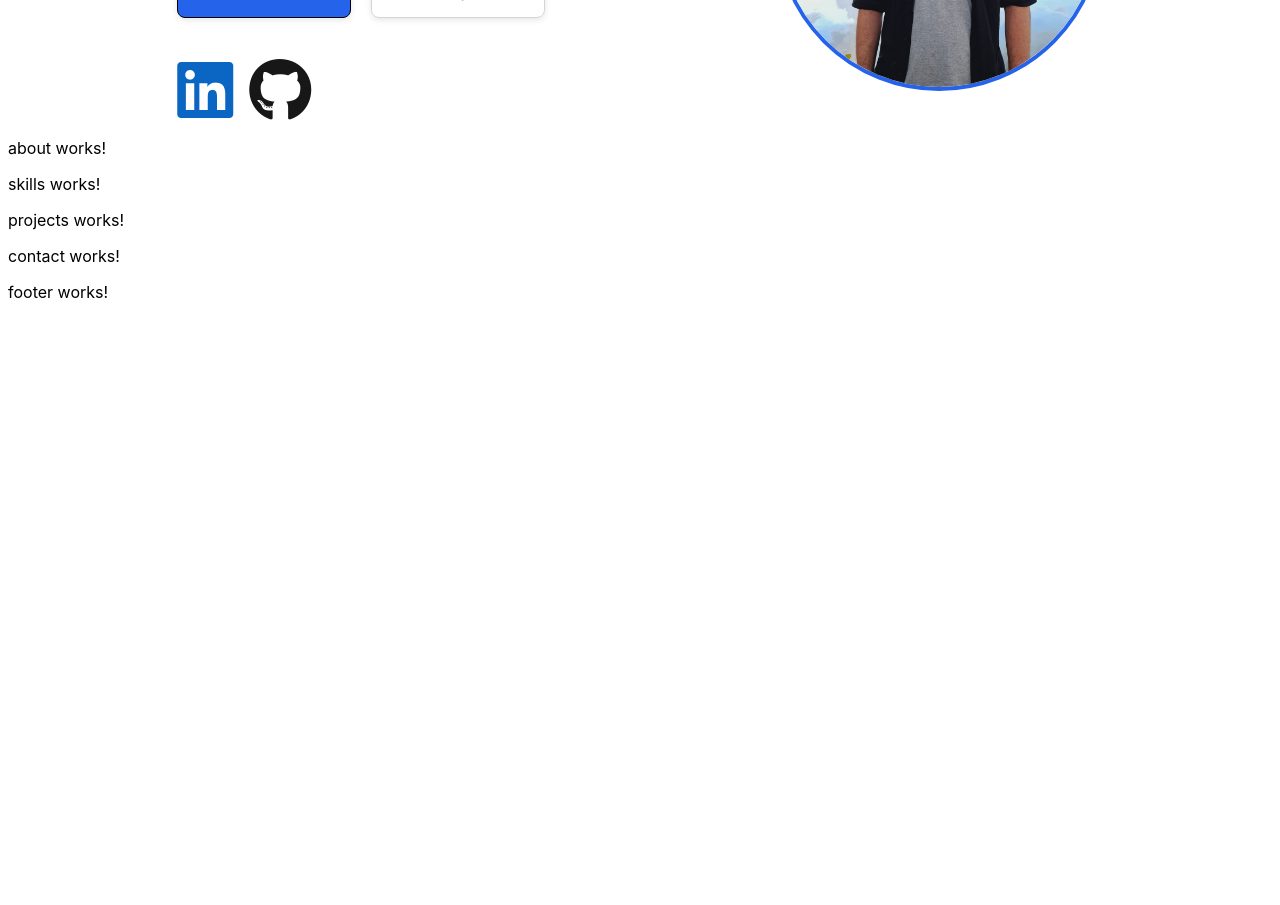
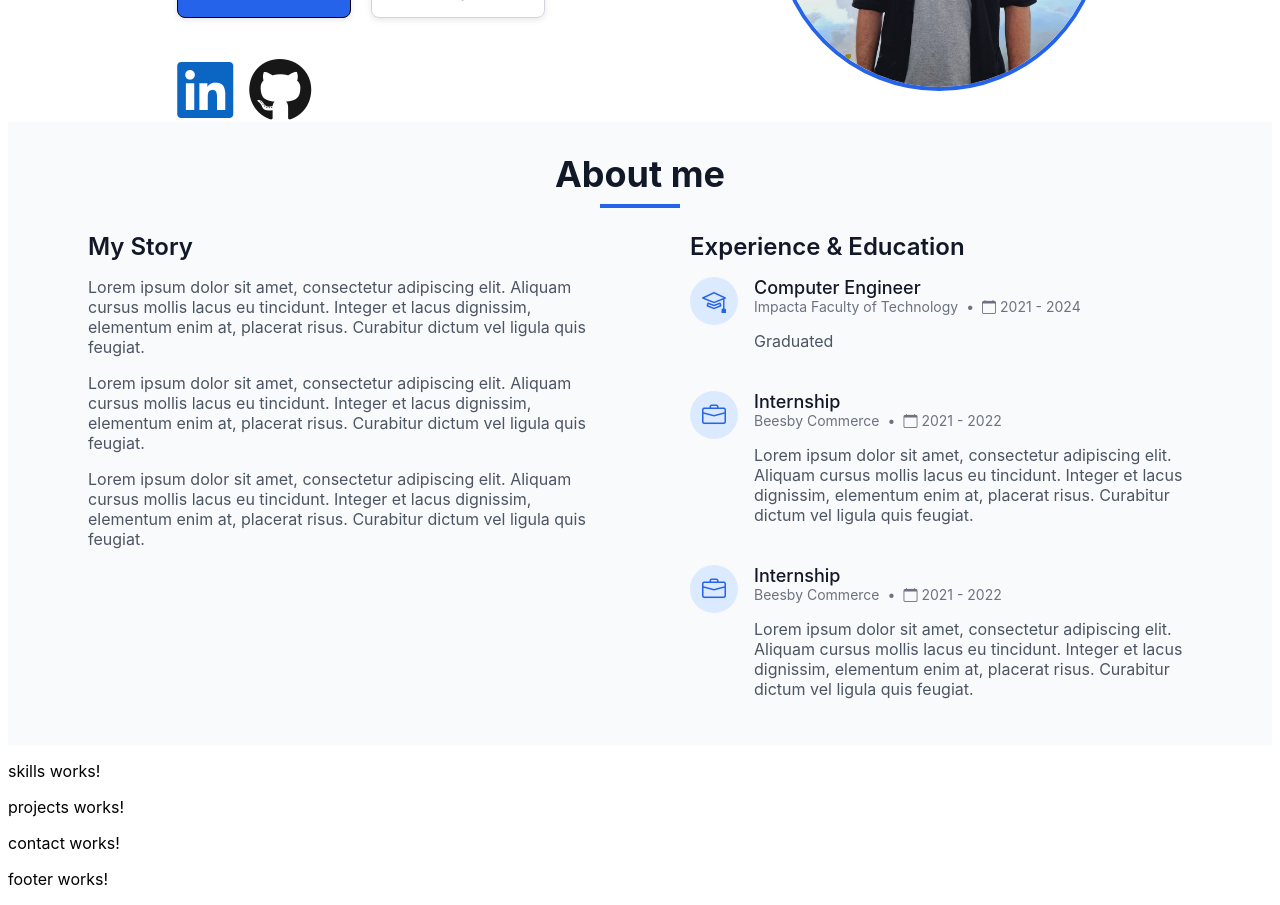
Before and after one commit to WalidcoDaoud/Portfolio, an Angular app: page / in a window 1280 px wide. Shown: the part 380-1285 px from the top of the page. Before the commit the page ends 920 px from the top, so only its background shows below. Built offline with nearby package versions, Linux system fonts and the light colour scheme.

Commit message:
feature: about section implemented

```diff
--- a/package.json
+++ b/package.json
@@ -20,6 +20,7 @@
     "@angular/platform-browser-dynamic": "^19.2.0",
     "@angular/router": "^19.2.0",
     "@fortawesome/fontawesome-free": "^6.7.2",
+    "bootstrap-icons": "^1.13.1",
     "rxjs": "~7.8.0",
     "tslib": "^2.3.0",
     "zone.js": "~0.15.0"
--- a/src/app/components/sections/about/about.component.html
+++ b/src/app/components/sections/about/about.component.html
@@ -1 +1,84 @@
-<p>about works!</p>
+<section class="about-container">
+  <div class="container">
+    <div class="title-container">
+      <h2 class="title">About me</h2>
+      <div class="blue-line"></div>
+    </div>
+    <div class="profile-section">
+      <div class="story-container">
+        <h3 class="story-title">My Story</h3>
+        <p class="story-text">
+          Lorem ipsum dolor sit amet, consectetur adipiscing elit. Aliquam cursus mollis lacus eu tincidunt. Integer et lacus dignissim, elementum enim at, placerat risus. Curabitur dictum vel ligula quis feugiat.
+        </p>
+        <p class="story-text">
+          Lorem ipsum dolor sit amet, consectetur adipiscing elit. Aliquam cursus mollis lacus eu tincidunt. Integer et lacus dignissim, elementum enim at, placerat risus. Curabitur dictum vel ligula quis feugiat.
+        </p>
+        <p class="story-text">
+          Lorem ipsum dolor sit amet, consectetur adipiscing elit. Aliquam cursus mollis lacus eu tincidunt. Integer et lacus dignissim, elementum enim at, placerat risus. Curabitur dictum vel ligula quis feugiat.
+        </p>
+      </div>
+      <div class="experience-container">
+        <h3 class="section-title">Experience & Education</h3>
+        <div class="experience-list">
+          <div class="experience-item">
+            <div class="experience-icon-wrapper">
+              <div class="experience-icon">
+                <i class="bi bi-mortarboard icon-blue"></i>
+              </div>
+            </div>
+            <div class="experience-section">
+              <h4 class="experience-title">Computer Engineer</h4>
+              <div class="experience-meta">
+                <span>Impacta Faculty of Technology</span>
+                <span class="dot">•</span>
+                <i class="bi bi-calendar calendar-icon"></i>
+                <span>2021 - 2024</span>
+              </div>
+              <p class="experience-description">
+                Graduated
+              </p>
+            </div>
+          </div>
+          <div class="experience-item">
+            <div class="experience-icon-wrapper">
+              <div class="experience-icon">
+                <i class="bi bi-briefcase icon-blue"></i>
+              </div>
+            </div>
+            <div class="experience-section">
+              <h4 class="experience-title">Internship</h4>
+              <div class="experience-meta">
+                <span>Beesby Commerce</span>
+                <span class="dot">•</span>
+                <i class="bi bi-calendar calendar-icon"></i>
+                <span>2021 - 2022</span>
+              </div>
+              <p class="experience-description">
+                Lorem ipsum dolor sit amet, consectetur adipiscing elit. Aliquam cursus mollis lacus eu tincidunt. Integer et lacus dignissim, elementum enim at, placerat risus. Curabitur dictum vel ligula quis feugiat.
+              </p>
+            </div>
+          </div>
+          <div class="experience-item">
+            <div class="experience-icon-wrapper">
+              <div class="experience-icon">
+                <i class="bi bi-briefcase icon-blue"></i>
+              </div>
+            </div>
+            <div class="experience-section">
+              <h4 class="experience-title">Internship</h4>
+              <div class="experience-meta">
+                <span>Beesby Commerce</span>
+                <span class="dot">•</span>
+                <i class="bi bi-calendar calendar-icon"></i>
+                <span>2021 - 2022</span>
+              </div>
+              <p class="experience-description">
+                Lorem ipsum dolor sit amet, consectetur adipiscing elit. Aliquam cursus mollis lacus eu tincidunt. Integer et lacus dignissim, elementum enim at, placerat risus. Curabitur dictum vel ligula quis feugiat.
+              </p>
+            </div>
+          </div>
+        </div>
+      </div>
+    </div>
+  </div>
+</section>
--- a/src/app/components/sections/about/about.component.sass
+++ b/src/app/components/sections/about/about.component.sass
@@ -0,0 +1,108 @@
+@use '../../../../styles.sass'
+
+.about-container
+  background-color: styles.$background-color
+
+  .container
+    padding: 30px 80px
+
+    .title-container
+      display: flex
+      align-items: center
+      justify-content: center
+      flex-direction: column
+
+      .title
+        font-size: 36px
+        color: styles.$subtitle-color
+        margin: 0
+        font-weight: 700
+
+      .blue-line
+        margin-top: 0.5rem
+        height: 0.25rem
+        width: 5rem
+        background-color: styles.$primary-color
+        margin-left: auto
+        margin-right: auto
+
+    .profile-section
+      display: flex
+      flex-direction: row
+      gap: 100px
+
+      .story-container
+        width: 100%
+
+        .story-title
+          font-size: 1.5rem
+          font-weight: 600
+          color: styles.$subtitle-color
+          margin-bottom: 1rem
+
+        .story-text
+          color: styles.$subtitle-description-color
+          margin-bottom: 1rem
+
+          &:last-child
+            margin-bottom: 0
+
+      .experience-container
+        width: 100%
+
+        .section-title
+          font-size: 1.5rem
+          font-weight: 600
+          color: styles.$subtitle-color
+          margin-bottom: 1rem
+
+        .experience-list
+          display: flex
+          flex-direction: column
+          gap: 1.5rem
+
+          .experience-item
+            display: flex
+
+            .experience-icon-wrapper
+              margin-right: 1rem
+              flex-shrink: 0
+
+              .experience-icon
+                height: 3rem
+                width: 3rem
+                display: flex
+                align-items: center
+                justify-content: center
+                border-radius: 9999px
+                background-color: styles.$icon-background-color
+
+                .icon-blue
+                  color: styles.$primary-color
+                  font-size: 24px
+
+            .experience-section
+              width: 100%
+
+              .experience-title
+                font-size: 1.125rem
+                font-weight: 500
+                color: styles.$subtitle-color
+                margin: 0
+
+              .experience-meta
+                display: flex
+                align-items: center
+                color: styles.$experience-subtitle-color
+                font-size: 0.875rem
+                margin-bottom: 0.25rem
+
+                .dot
+                  margin-left: 0.5rem
+                  margin-right: 0.5rem
+
+                .calendar-icon
+                  margin-right: 0.25rem
+
+              .experience-description
+                color: styles.$subtitle-description-color
--- a/src/app/components/sections/about/about.component.ts
+++ b/src/app/components/sections/about/about.component.ts
@@ -3,6 +3,7 @@ import { Component } from '@angular/core';
 @Component({
   selector: 'app-about',
   imports: [],
+  standalone: true,
   templateUrl: './about.component.html',
   styleUrl: './about.component.sass'
 })
--- a/src/index.html
+++ b/src/index.html
@@ -7,7 +7,7 @@
   <meta name="viewport" content="width=device-width, initial-scale=1">
   <link rel="icon" type="image/x-icon" href="favicon.ico">
   <link href="https://fonts.googleapis.com/css2?family=Roboto:wght@300;400;500&display=swap" rel="stylesheet">
-  <link href="https://fonts.googleapis.com/icon?family=Material+Icons" rel="stylesheet">
+  <link rel="stylesheet" href="https://cdn.jsdelivr.net/npm/bootstrap-icons@1.13.1/font/bootstrap-icons.min.css">
 </head>
 <body class="mat-typography">
   <app-root></app-root>
--- a/src/styles.sass
+++ b/src/styles.sass
@@ -12,3 +12,7 @@ $subtitle-description-color: #4B5563
 $secondary-border-color: #D1D5DB
 $linkedin-icon: #0A66C2
 $github-icon: #181717
+
+$background-color: #F9FAFB
+$experience-subtitle-color: #6B7280
+$icon-background-color: #DBEAFE
```
Also changed, not shown: 1 other file (tests, documents, lock files or other folders).
